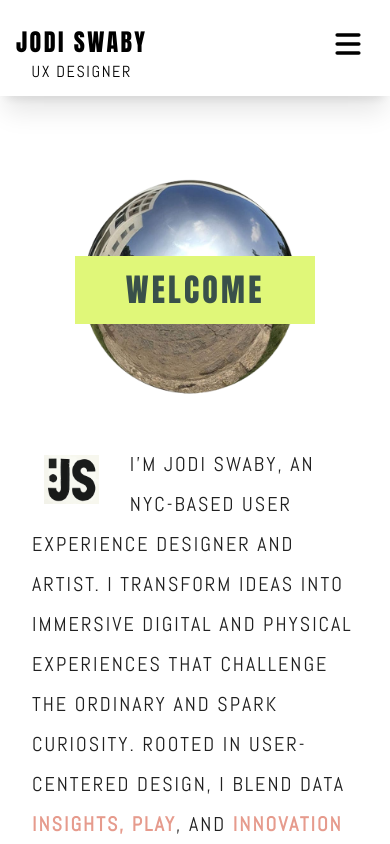
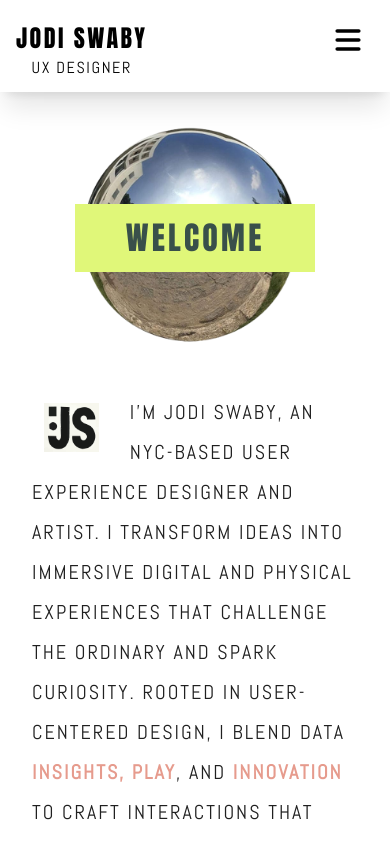
Before and after one commit to BS-Joy/unucreate-portfolio-fe, a Next.js app: page / in a window 390 px wide. Built offline with nearby package versions, Linux system fonts and the light colour scheme; a web font is replaced by a local one.

Commit message:
Disign, MyProjectsMobile, Welcome and Navbar spacing adjustments

```diff
--- a/src/components/Home/DisignForTheHuman2.tsx
+++ b/src/components/Home/DisignForTheHuman2.tsx
@@ -12,7 +12,7 @@ const DisignForTheHuman2 = () => {
     return (
         <div className="mx-auto max-w-[1400px] flex flex-col justify-center items-center pb-11 md:pb-10">
             <h1 className="text-[32px] lg:text-[48px] font-anton text-secondary text-center pt-[27px] lg:pt-[57px] mb-[24px] lg:mb-[40px] uppercase">Let's work together</h1>
-            <div className="border-t border-secondary w-[304px] lg:w-[504px] pb-[24px] lg:pb-[40px]"></div>
+            <div className="border-t border-secondary w-[304px] lg:w-[504px] pb-[20px] lg:pb-[40px]"></div>
 
             {/* Button large screen */}
             <motion.div
--- a/src/components/Home/MyProjectsMobile.tsx
+++ b/src/components/Home/MyProjectsMobile.tsx
@@ -24,7 +24,7 @@ const MyProjectsMobile = () => {
     ]
     return (
         <div>
-            <div className="flex items-center justify-center mb-7">
+            <div className="flex items-center justify-center mb-4">
                 <div
                     className="w-[335px] h-[220px] bg-cover bg-center flex  justify-center items-center"
                     style={{ backgroundImage: `url(${heroImg.src})` }}
@@ -46,7 +46,7 @@ const MyProjectsMobile = () => {
 
             {/* Heading and cards */}
             <div className="px-[23px]">
-                <h1 className="font-abel text-[24px] leading-[32px] tracking-[.15em] text-center pb-[49px]">A SNAPSHOT OF MY MOST RECENT PROJECTS </h1>
+                <h1 className="font-abel text-[24px] leading-[32px] tracking-[.15em] text-center pb-9">A SNAPSHOT OF MY MOST RECENT PROJECTS </h1>
 
                 <div className="flex items-center justify-center">
                     <div className="grid grid-cols-1 gap-[40px] md:gap-32">
--- a/src/components/Home/Welcome.tsx
+++ b/src/components/Home/Welcome.tsx
@@ -15,7 +15,7 @@ import { IoLocationOutline } from "react-icons/io5";
 
 const Welcome = () => {
     return (
-        <div className='flex flex-col lg:flex-row justify-center items-center gap-0 lg:gap-[109.69px] my-0 lg:my-[123px] pt-[24px] lg:pt-0 mt-[24px] lg:mt-0 -space-y-20 md:space-y-0'>
+        <div className='flex flex-col lg:flex-row justify-center items-center gap-0 lg:gap-[109.69px] my-0 lg:my-[123px]  lg:pt-0  lg:mt-0 -space-y-20 md:space-y-0'>
             {/* Silver ball, Paragraph and logo */}
             <motion.div
                 initial={{ opacity: 0, x: -50 }}
--- a/src/components/Shared/Navbar.tsx
+++ b/src/components/Shared/Navbar.tsx
@@ -35,7 +35,7 @@ const Navbar = () => {
 
     return (
         <header>
-            <nav className="flex justify-between items-center pl-4 pr-3 lg:pl-[92px] lg:pr-[69px] pt-1 lg:pt-[50px] shadow-xl lg:shadow-none pb-3 lg:pb-0">
+            <nav className="flex justify-between items-center pl-4 pr-3 lg:pl-[92px] lg:pr-[69px]  lg:pt-[50px] shadow-xl lg:shadow-none pb-3 lg:pb-0">
                 <Image
                     src={logo}
                     width={100}
```
